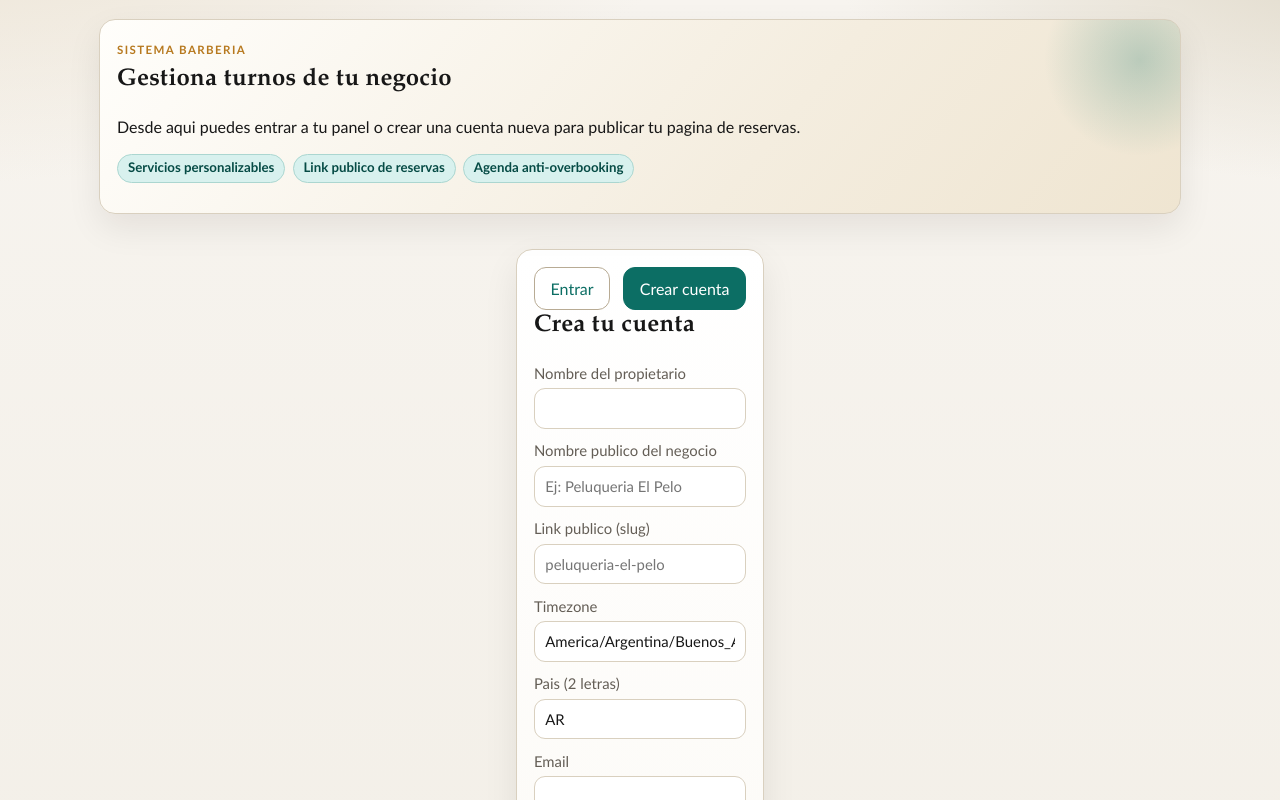
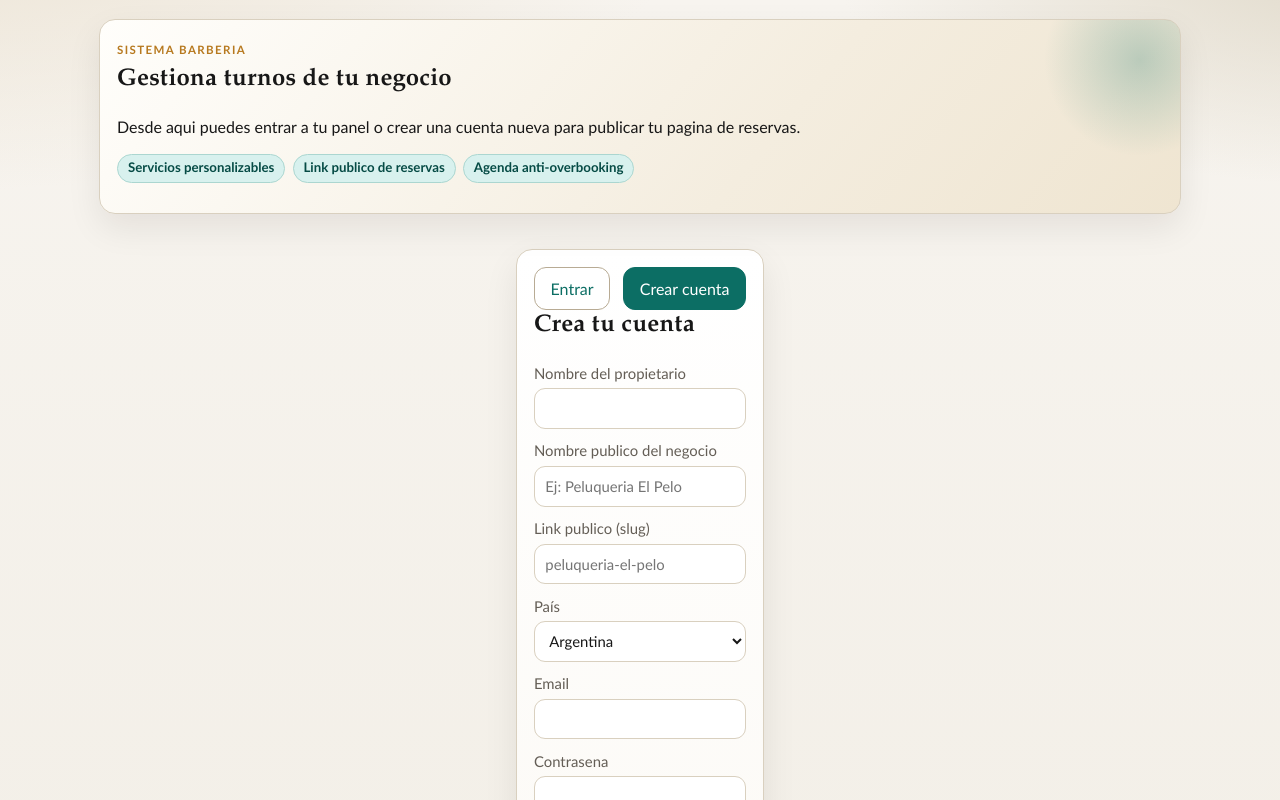
Before and after one commit to jorgekeles/sistema_barberia, a Next.js app: page / in a window 1280 px wide. Both pictures are taken after a click on the button "Crear cuenta". Shown: the top 800 px of the page. Built offline with nearby package versions, Linux system fonts and the light colour scheme.

Commit message:
feat: derive business timezone automatically from selected country on signup

```diff
--- a/src/app/api/v1/businesses/route.ts
+++ b/src/app/api/v1/businesses/route.ts
@@ -2,6 +2,7 @@ import { NextRequest } from "next/server";
 import { z } from "zod";
 import { pool } from "@/lib/db";
 import { jsonError, jsonOk } from "@/lib/http";
+import { deriveTimezoneFromCountry } from "@/lib/timezone";
 
 const createBusinessSchema = z.object({
   owner_name: z.string().min(2).max(120),
@@ -14,7 +15,7 @@ const createBusinessSchema = z.object({
     .max(50)
     .regex(/^[a-z0-9-]+$/)
     .optional(),
-  timezone: z.string().min(3).max(80).default("America/Argentina/Buenos_Aires"),
+  timezone: z.string().min(3).max(80).optional(),
   country_code: z.string().length(2).default("AR"),
 });
 
@@ -35,6 +36,7 @@ export async function POST(req: NextRequest) {
   if (!parsed.success) return jsonError("VALIDATION_ERROR", parsed.error.message, 400);
 
   const data = parsed.data;
+  const derivedTimezone = data.timezone ?? deriveTimezoneFromCountry(data.country_code);
   const slugBase = data.slug ?? slugify(data.business_name);
   const slug = slugBase || `barberia-${Math.floor(Math.random() * 100000)}`;
 
@@ -57,10 +59,10 @@ export async function POST(req: NextRequest) {
     const business = await client.query(
       `
         INSERT INTO businesses (tenant_id, name, slug, timezone, country_code)
-        VALUES (gen_random_uuid(), $1, $2, $3, upper($4))
-        RETURNING id, tenant_id, name, slug, timezone, country_code, trial_starts_at, trial_ends_at
+      VALUES (gen_random_uuid(), $1, $2, $3, upper($4))
+      RETURNING id, tenant_id, name, slug, timezone, country_code, trial_starts_at, trial_ends_at
       `,
-      [data.business_name, slug, data.timezone, data.country_code],
+      [data.business_name, slug, derivedTimezone, data.country_code],
     );
 
     const tenantId = business.rows[0].tenant_id;
--- a/src/app/page.tsx
+++ b/src/app/page.tsx
@@ -13,6 +13,23 @@ type LoginRes = {
   refresh_token: string;
   expires_in: number;
 };
+
+const COUNTRY_OPTIONS = [
+  { code: "AR", name: "Argentina" },
+  { code: "UY", name: "Uruguay" },
+  { code: "CL", name: "Chile" },
+  { code: "BR", name: "Brasil" },
+  { code: "PY", name: "Paraguay" },
+  { code: "BO", name: "Bolivia" },
+  { code: "PE", name: "Perú" },
+  { code: "CO", name: "Colombia" },
+  { code: "EC", name: "Ecuador" },
+  { code: "VE", name: "Venezuela" },
+  { code: "MX", name: "México" },
+  { code: "US", name: "Estados Unidos" },
+  { code: "CA", name: "Canadá" },
+  { code: "ES", name: "España" },
+];
 
 async function parseApiBodySafe<T>(res: Response): Promise<T | null> {
   const text = await res.text();
@@ -36,7 +53,6 @@ export default function HomePage() {
   const [ownerName, setOwnerName] = useState("");
   const [businessName, setBusinessName] = useState("");
   const [slug, setSlug] = useState("");
-  const [timezone, setTimezone] = useState("America/Argentina/Buenos_Aires");
   const [countryCode, setCountryCode] = useState("AR");
 
   const title = useMemo(() => (mode === "login" ? "Acceso de propietarios" : "Crea tu cuenta"), [mode]);
@@ -89,7 +105,6 @@ export default function HomePage() {
           owner_password: password,
           business_name: businessName,
           slug: slug || undefined,
-          timezone,
           country_code: countryCode,
         }),
       });
@@ -154,12 +169,14 @@ export default function HomePage() {
               </label>
               <div className="grid-form compact">
                 <label>
-                  Timezone
-                  <input value={timezone} onChange={(e) => setTimezone(e.target.value)} required />
-                </label>
-                <label>
-                  Pais (2 letras)
-                  <input value={countryCode} onChange={(e) => setCountryCode(e.target.value.toUpperCase())} required maxLength={2} />
+                  País
+                  <select value={countryCode} onChange={(e) => setCountryCode(e.target.value)} required>
+                    {COUNTRY_OPTIONS.map((country) => (
+                      <option key={country.code} value={country.code}>
+                        {country.name}
+                      </option>
+                    ))}
+                  </select>
                 </label>
               </div>
             </>
--- /dev/null
+++ b/src/lib/timezone.ts
@@ -0,0 +1,26 @@
+const COUNTRY_TO_TIMEZONE: Record<string, string> = {
+  AR: "America/Argentina/Buenos_Aires",
+  UY: "America/Montevideo",
+  CL: "America/Santiago",
+  BR: "America/Sao_Paulo",
+  PY: "America/Asuncion",
+  BO: "America/La_Paz",
+  PE: "America/Lima",
+  CO: "America/Bogota",
+  EC: "America/Guayaquil",
+  VE: "America/Caracas",
+  MX: "America/Mexico_City",
+  US: "America/New_York",
+  CA: "America/Toronto",
+  ES: "Europe/Madrid",
+  PT: "Europe/Lisbon",
+  IT: "Europe/Rome",
+  FR: "Europe/Paris",
+  DE: "Europe/Berlin",
+  GB: "Europe/London",
+};
+
+export function deriveTimezoneFromCountry(countryCode: string) {
+  const cc = countryCode.toUpperCase();
+  return COUNTRY_TO_TIMEZONE[cc] ?? "America/Argentina/Buenos_Aires";
+}
```
